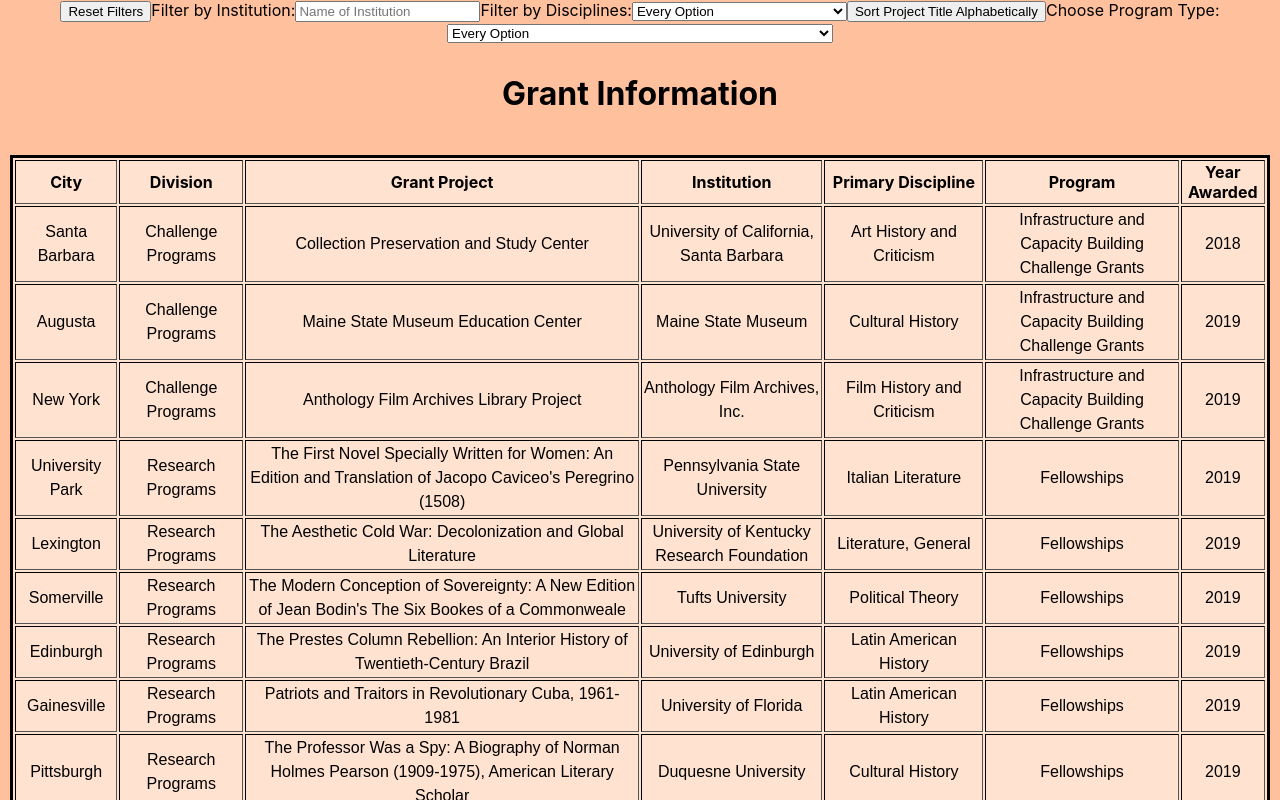
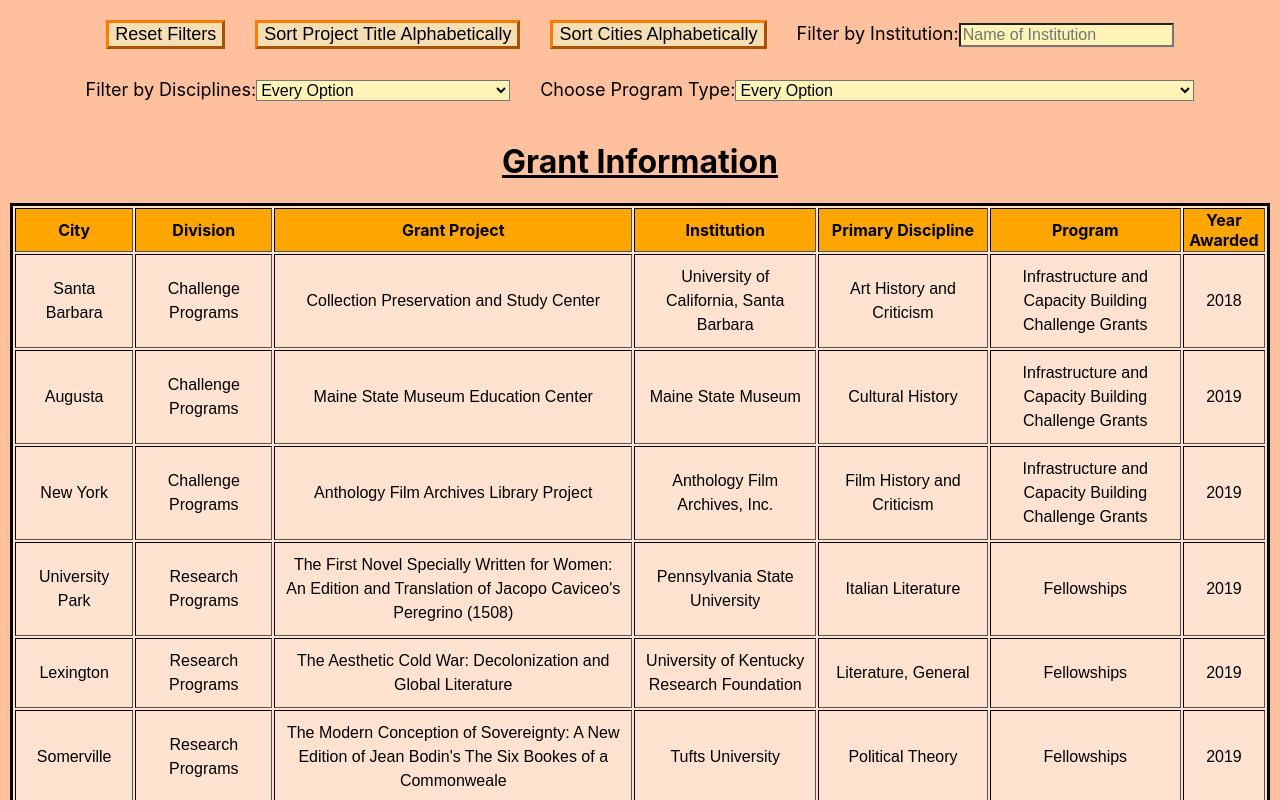
Before and after one commit to kpc23/DataDrivenReactApp, a React (Create React App) app: page / in a window 1280 px wide. Shown: the top 800 px of the page. Built offline with nearby package versions, Linux system fonts and the light colour scheme.

Commit message:
Added a alphabetically sort the cities. Finalized CSS so UI looks presentable.

```diff
--- a/src/App.js
+++ b/src/App.js
@@ -10,6 +10,8 @@
   const [filterInstitutions, setFilterInstitutions] = useState(""); //1. filter by being able to search up instiutions.
   const [filterDiscipline, setFilterDiscipline] = useState("") //2. filter discipline
   const [sortData, setSortData] = useState(false);//3. sort project title from a-z
+  const [sortCity, setSortCity] = useState(false);//5. sort project cities from a-z
+
   const [filterProgram, setfilterProgram] = useState("") //4. filter program
 
   //1. Grabs data, also setting the copy.
@@ -79,10 +81,31 @@
       copiedData = copiedData.filter(grant => grant.Program === filterProgram
       );
     }
+
+     //6. sort project cities a-z
+    if(sortCity)
+    {
+      copiedData.sort((a,b) =>
+      {
+        let caseA = a.InstCity.toLowerCase();
+        let caseB = b.InstCity.toLowerCase();
+        if(caseA < caseB)
+        {
+          return -1;
+        }
+        if(caseA > caseB)
+        {
+          return 1;
+        }
+
+        return 0;
+
+      }
+  )}
     setUpdatedData(copiedData);
 
 
-  }, [filterInstitutions, filterDiscipline, sortData, filterProgram, data])
+  }, [filterInstitutions, filterDiscipline, sortData, filterProgram, sortCity, data])
 
   //#5. component that resets all filters to original state.
   function resetUpdates(){
@@ -90,6 +113,8 @@
     setFilterInstitutions(""); //1. filter by being able to search up instiutions.
     setFilterDiscipline("") //2. filter discipline
     setSortData(false);//3. sort project title from a-z
+    setSortCity(false);//3. sort project title from a-z
+
     setfilterProgram("") //4. filter program
 
   }
@@ -158,7 +183,15 @@
 
   return (
     <div className="App">
+      <div className="Components">
         <button onClick={resetUpdates}> Reset Filters</button>
+        <button onClick={() => setSortData(!sortData)}>
+          {sortData ? "Sorted!!" : "Sort Project Title Alphabetically"}
+        </button>
+
+        <button onClick={() => setSortCity(!sortCity)}>
+          {sortCity ? "Sorted!!" : "Sort Cities Alphabetically"}
+        </button>
         <label>
           Filter by Institution:
             <input type="text" value={filterInstitutions} onChange={(e) => setFilterInstitutions(e.target.value)}
@@ -204,10 +237,6 @@
             </select>
           </label>
 
-      <button onClick={() => setSortData(!sortData)}>
-        {sortData ? "Sorted!!" : "Sort Project Title Alphabetically"}
-      </button>
-
           <label>
           Choose Program Type:
             <select value={filterProgram} onChange={(e) => setfilterProgram(e.target.value)}>
@@ -219,7 +248,7 @@
             </select>
         </label>
 
-
+        </div>
 
       {/* <header className="App-header">
         <img src={logo} className="App-logo" alt="logo" />
--- a/src/Table.css
+++ b/src/Table.css
@@ -6,12 +6,40 @@
     border: 3px solid black;
     background-color: rgb(255, 226, 208);
 }
+table caption{
+    text-decoration:underline;
+}
 
 td{
     font-family: Arial, Helvetica, sans-serif;
     line-height: 1.5;
+    padding: 10px;
 }
 
-table caption{
-    margin-bottom: 20px;
+div.Components{
+    display: flex;
+    margin: 20px;
+    flex-direction: row;
+    flex-wrap: wrap;
+    gap: 30px;
+    justify-content: center;
+    align-items: center;
+    font-size: large;
+
 }
+button{
+    border: 3px  outset rgb(252, 122, 0);
+    background-color: wheat;
+    font-size: large;
+}
+th{
+    background-color: orange;
+}
+
+tr:hover{
+    background-color: rgb(255, 193, 164);
+}
+select, input{
+    background-color: rgb(255, 244, 183);
+    font-size: medium;
+}
```
Lines whose indentation alone changed are shown as unchanged.
